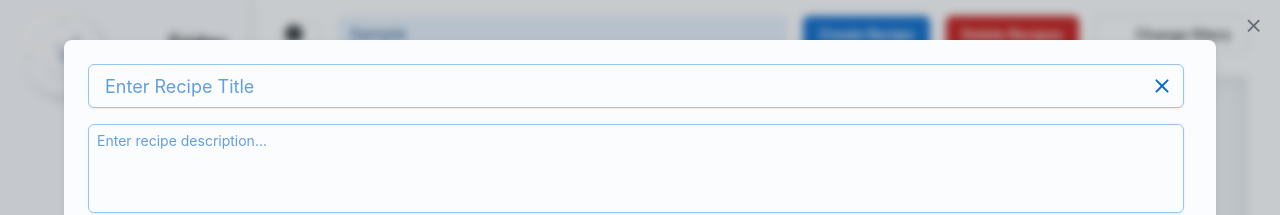
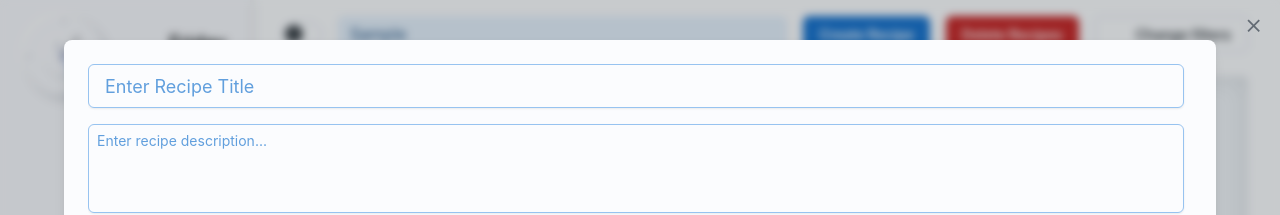
Before and after one commit to jangers1/meal-planning, a React (Vite) app: page /recipes in a window 1280 px wide. Both pictures are taken after typing "Sample" into the empty fields and a click on the button "Create Recipe". Shown: the top 215 px of the page. Built offline with nearby package versions, Linux system fonts and the light colour scheme; some icons are missing; a web font is replaced by a local one.

Commit message:
Clear button only shows when there is text

```diff
--- a/src/features/recipes/components/create/RecipeHeaderInput.tsx
+++ b/src/features/recipes/components/create/RecipeHeaderInput.tsx
@@ -63,6 +63,7 @@ function RecipeHeaderInput() {
                         value={title}
                         onChange={e => setTitle(e.target.value)}
                         endDecorator={
+                            title &&
                             <IconButton
                                 variant={'plain'}
                                 color={'primary'}
```
